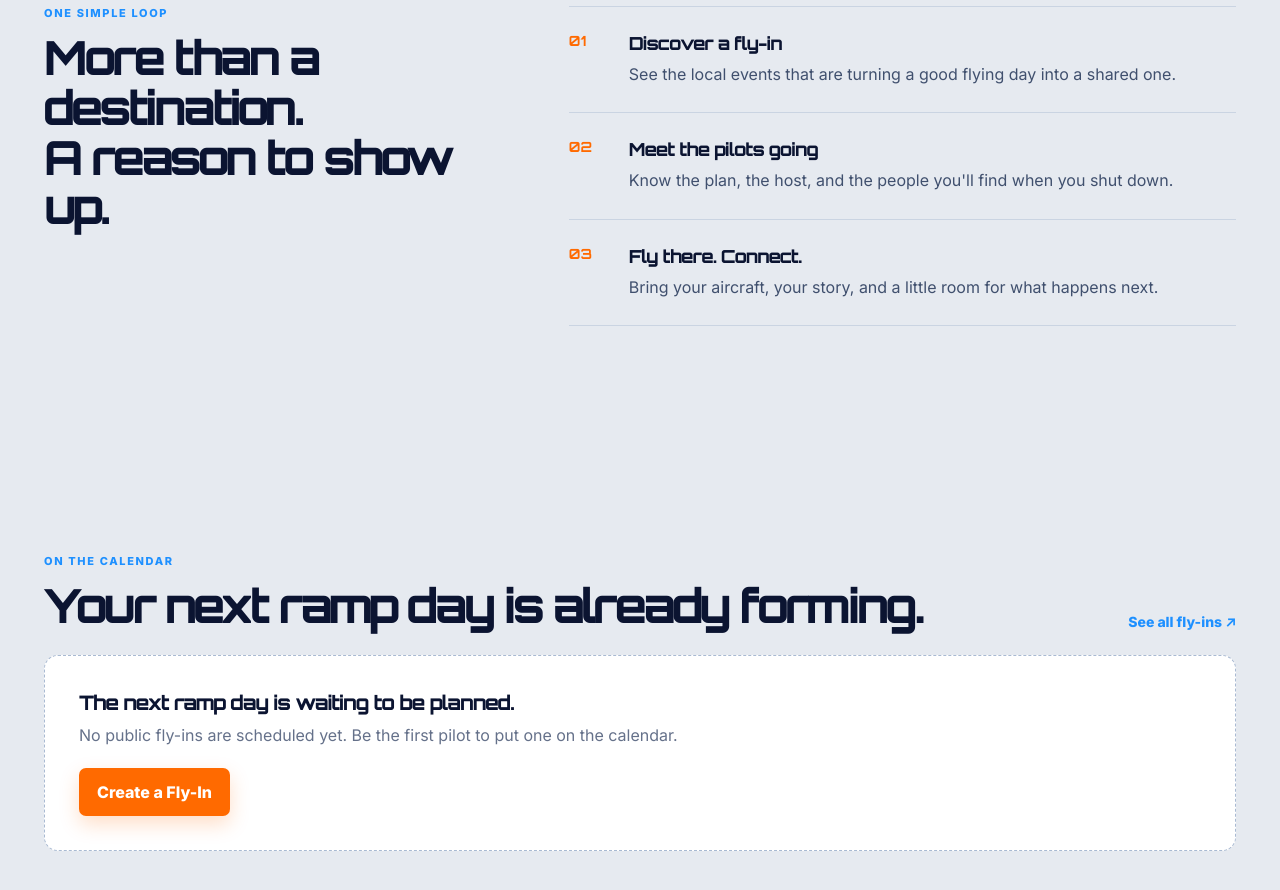
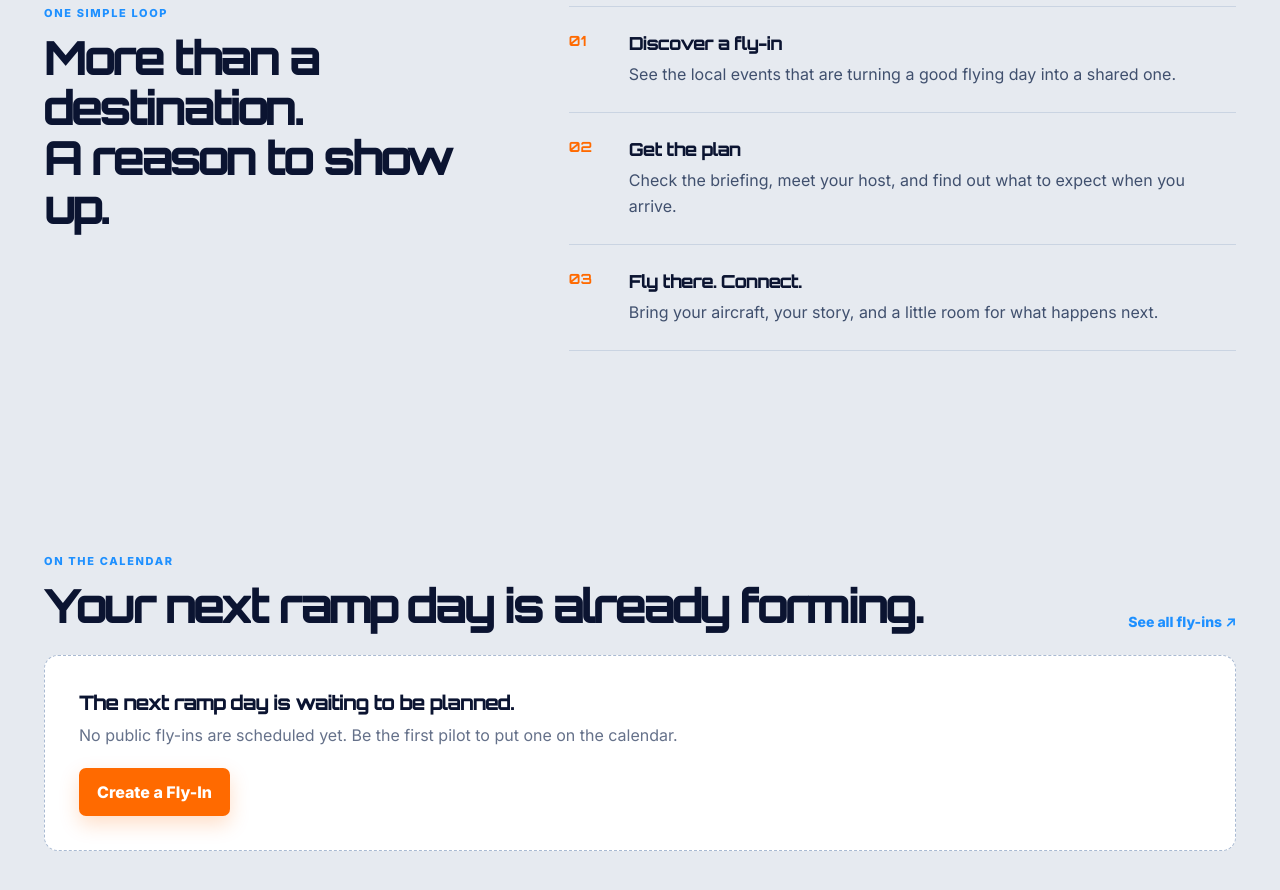
Before and after one commit to skendry747/The-Ramp, a Next.js app: page / in a window 1280 px wide. Shown: the part 840-1730 px from the top of the page. Built offline with nearby package versions, Linux system fonts and the light colour scheme; no server answers; the database is empty.

Commit message:
Align homepage copy with hidden public attendance

```diff
--- a/app/page.tsx
+++ b/app/page.tsx
@@ -7,7 +7,7 @@ export default async function Home() {
   const { data: flyIns } = await getDiscoverableFlyIns(2);
   return <>
     <section className="home-hero"><Image src="/images/ramp-community-hero.png" alt="Pilots connecting beside light aircraft on an airport ramp at blue hour" fill priority sizes="100vw" className="hero-image" /><div className="hero-scrim" /><div className="hero-content"><p className="eyebrow">MEET. FLY. CONNECT.</p><h1>Turn flying<br />into <em>connection.</em></h1><p>The Ramp brings pilots together around the places they already love: local airports, open hangars, and the next great fly-in.</p><div className="hero-actions"><Link className="primary-link" href="/discover">Explore Fly-Ins <span aria-hidden="true">↗</span></Link><Link className="secondary-link" href="/create">Create a Fly-In</Link></div><div className="hero-proof"><span className="pulse-dot" aria-hidden="true" />Browse the next flight worth making</div></div></section>
-    <section className="home-loop page-shell"><div className="section-heading"><p className="eyebrow">ONE SIMPLE LOOP</p><h2>More than a destination.<br />A reason to show up.</h2></div><div className="home-points"><article><span>01</span><h3>Discover a fly-in</h3><p>See the local events that are turning a good flying day into a shared one.</p></article><article><span>02</span><h3>Meet the pilots going</h3><p>Know the plan, the host, and the people you&apos;ll find when you shut down.</p></article><article><span>03</span><h3>Fly there. Connect.</h3><p>Bring your aircraft, your story, and a little room for what happens next.</p></article></div></section>
+    <section className="home-loop page-shell"><div className="section-heading"><p className="eyebrow">ONE SIMPLE LOOP</p><h2>More than a destination.<br />A reason to show up.</h2></div><div className="home-points"><article><span>01</span><h3>Discover a fly-in</h3><p>See the local events that are turning a good flying day into a shared one.</p></article><article><span>02</span><h3>Get the plan</h3><p>Check the briefing, meet your host, and find out what to expect when you arrive.</p></article><article><span>03</span><h3>Fly there. Connect.</h3><p>Bring your aircraft, your story, and a little room for what happens next.</p></article></div></section>
     <section className="home-events page-shell"><div className="section-heading with-action"><div><p className="eyebrow">ON THE CALENDAR</p><h2>Your next ramp day is already forming.</h2></div><Link href="/discover">See all fly-ins <span aria-hidden="true">↗</span></Link></div>{flyIns.length ? <div className="home-event-grid">{flyIns.map((flyIn, index) => <FlyInCard key={flyIn.id} flyIn={flyIn} featured={index === 0} />)}</div> : <div className="inline-empty"><h3>The next ramp day is waiting to be planned.</h3><p>No public fly-ins are scheduled yet. Be the first pilot to put one on the calendar.</p><Link className="primary-link" href="/create">Create a Fly-In</Link></div>}</section>
   </>;
 }
```
